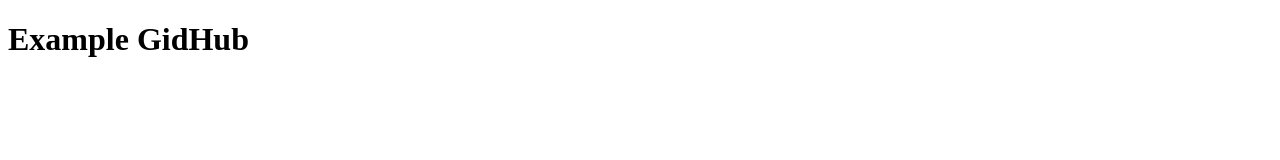
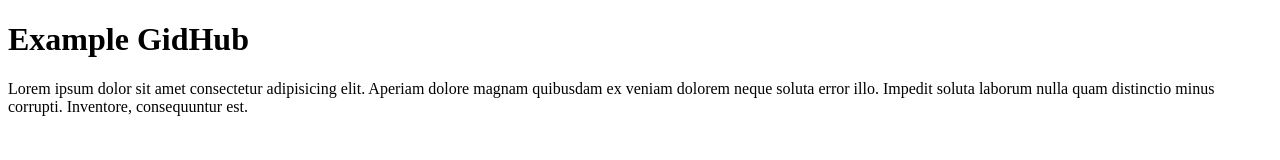
Before and after one commit to papyanmarine/Example, a plain HTML site: page index.html in a window 1280 px wide. Drawn offline with Linux system fonts and the light colour scheme.

Commit message:
second commit

```diff
--- a/index.html
+++ b/index.html
@@ -9,6 +9,7 @@
     <h1>
         Example GidHub
     </h1>
+    <p>Lorem ipsum dolor sit amet consectetur adipisicing elit. Aperiam dolore magnam quibusdam ex veniam dolorem neque soluta error illo. Impedit soluta laborum nulla quam distinctio minus corrupti. Inventore, consequuntur est.</p>
 
 </body>
 </html>
```
